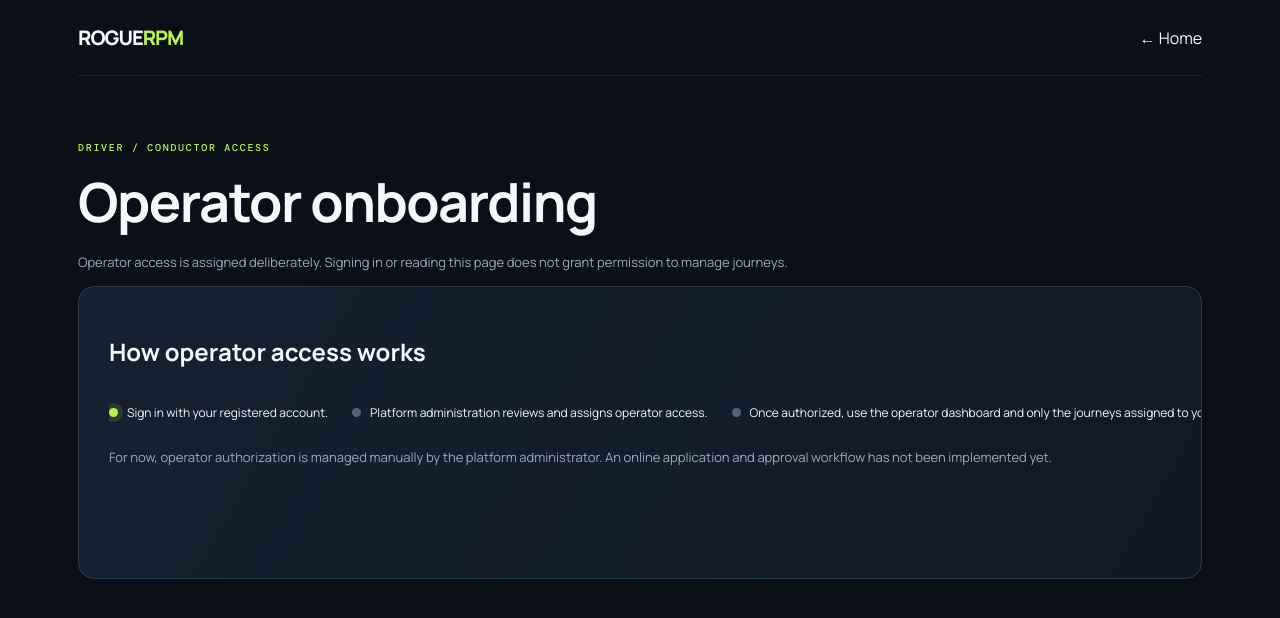
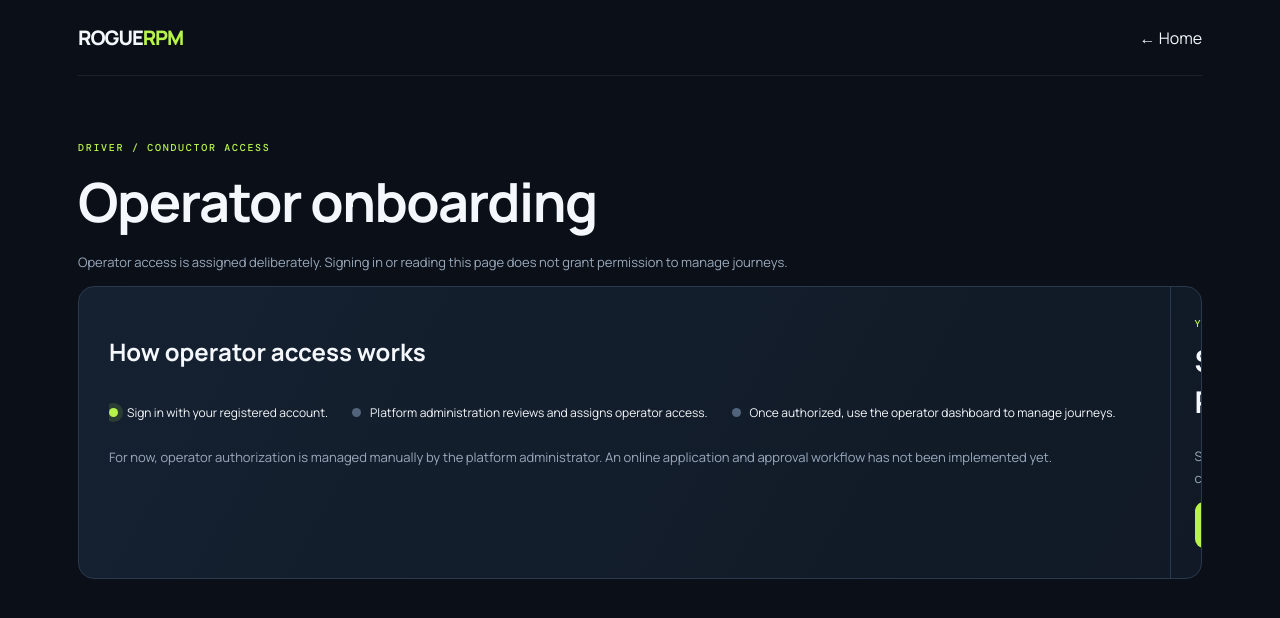
Before and after one commit to Anupure/ets2-upgraded-ticketing-system, a Next.js app: page /operator/onboarding in a window 1280 px wide. Shown: the top 618 px of the page. Built offline with nearby package versions, Linux system fonts and the light colour scheme; no server answers.

Commit message:
fix: keep onboarding guidance aligned with current permissions

```diff
--- a/app/operator/onboarding/page.tsx
+++ b/app/operator/onboarding/page.tsx
@@ -25,7 +25,7 @@ export default async function OperatorOnboardingPage() {
             <div className="stop-list">
               <div className="stop-item"><span className="stop-dot stop-current" /><span>Sign in with your registered account.</span></div>
               <div className="stop-item"><span className="stop-dot" /><span>Platform administration reviews and assigns operator access.</span></div>
-              <div className="stop-item"><span className="stop-dot" /><span>Once authorized, use the operator dashboard and only the journeys assigned to you.</span></div>
+              <div className="stop-item"><span className="stop-dot" /><span>Once authorized, use the operator dashboard to manage journeys.</span></div>
             </div>
             <p className="muted">For now, operator authorization is managed manually by the platform administrator. An online application and approval workflow has not been implemented yet.</p>
           </div>
```
